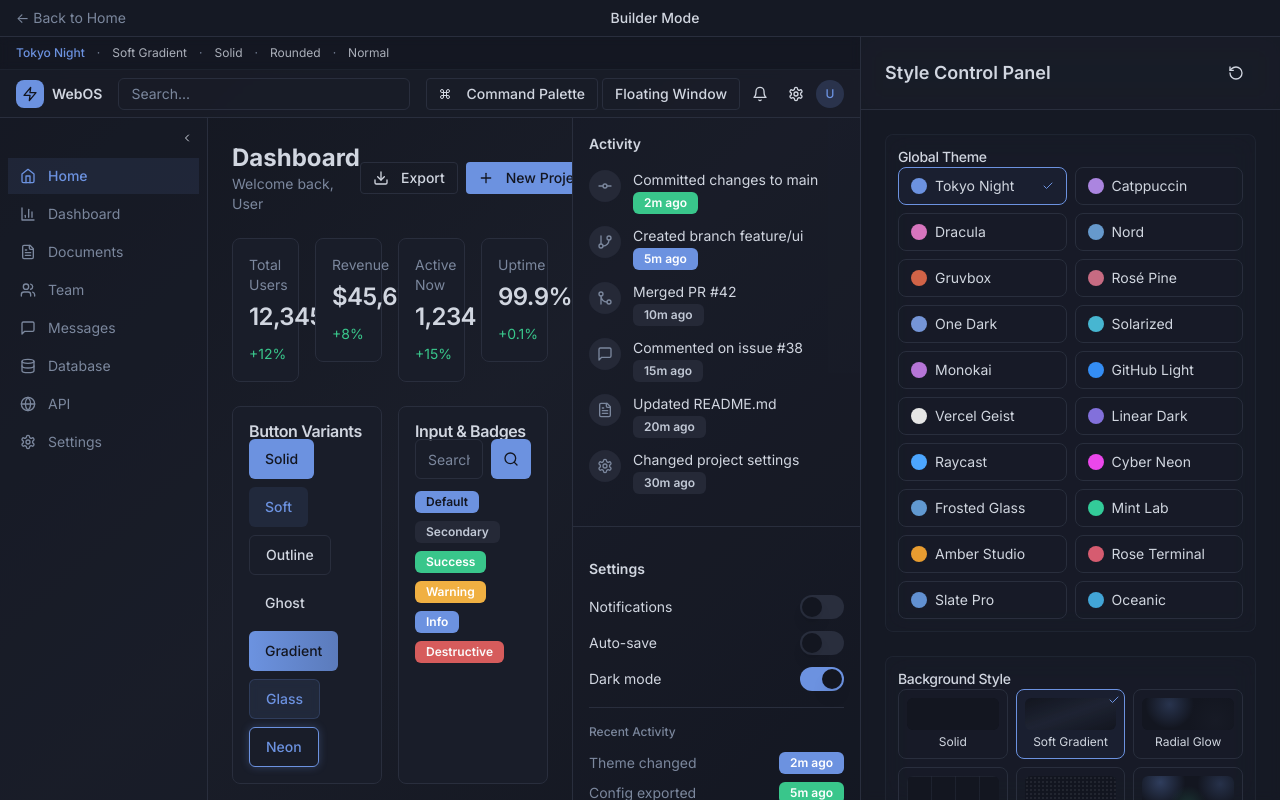
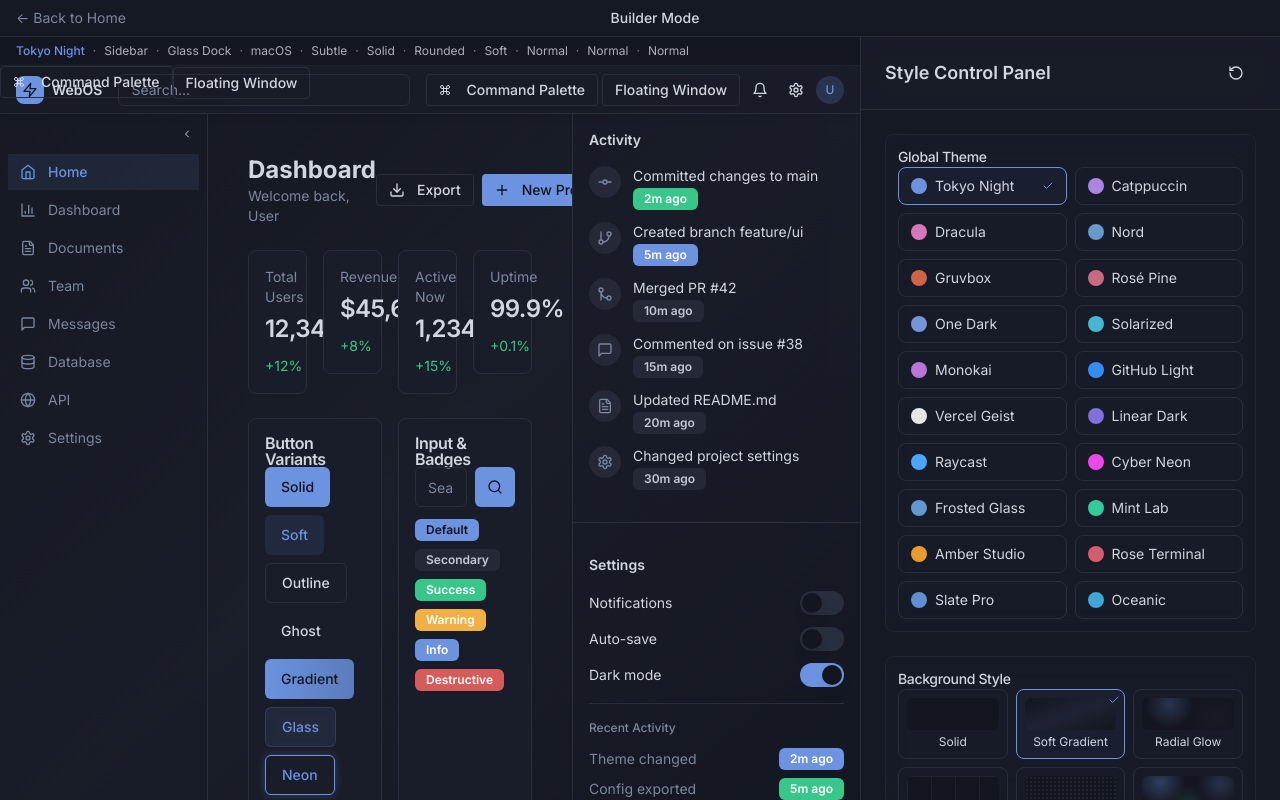
Before and after one commit to w0nderful666/w0nderful-ui-foundation, a React (Vite) app: page / in a window 1280 px wide. Both pictures are taken after a click on the button "Get Started". Built offline with nearby package versions, Linux system fonts and the light colour scheme; the HTML template or start-up script is replaced by a standard one.

Commit message:
feat: expand style controls - add Layout/Dock/Chrome/Border/Surface options, fix modal z-index, improve density/fontscale visibility

```diff
--- a/src/components/builder/CommandPalettePreview.tsx
+++ b/src/components/builder/CommandPalettePreview.tsx
@@ -43,15 +43,15 @@ export function CommandPalettePreview({ config }: CommandPalettePreviewProps) {
 
       <AnimatePresence>
         {open && (
-          <div className="fixed inset-0 z-50">
+          <div className="absolute inset-0 pointer-events-auto">
             <motion.div
-              className="fixed inset-0 bg-background/80 backdrop-blur-sm"
+              className="absolute inset-0 bg-background/80 backdrop-blur-sm"
               initial={{ opacity: 0 }}
               animate={{ opacity: 1 }}
               exit={{ opacity: 0 }}
               onClick={() => setOpen(false)}
             />
-            <div className="fixed inset-0 flex items-start justify-center pt-[20vh]">
+            <div className="absolute inset-0 flex items-start justify-center pt-[20vh] pointer-events-auto">
               <motion.div
                 className="w-full max-w-md bg-card border border-border rounded-xl shadow-2xl overflow-hidden"
                 initial={{ opacity: 0, scale: 0.95, y: -20 }}
--- a/src/components/builder/ConfigStatusBar.tsx
+++ b/src/components/builder/ConfigStatusBar.tsx
@@ -1,4 +1,5 @@
 import { type BuilderConfig } from '@/lib/builder'
+import { LAYOUT_STYLES, DOCK_STYLES, PANEL_CHROMES, BORDER_STYLES, SURFACE_MATERIALS } from '@/lib/builder'
 import { cn } from '@/lib/utils'
 
 interface ConfigStatusBarProps {
@@ -6,26 +7,37 @@ interface ConfigStatusBarProps {
 }
 
 export function ConfigStatusBar({ config }: ConfigStatusBarProps) {
+  const getLabel = <T extends { value: string; label: string }>(arr: T[], value: string) =>
+    arr.find(x => x.value === value)?.label || value
+
   const themeLabel = config.themePreset.split('-').map(w => w.charAt(0).toUpperCase() + w.slice(1)).join(' ')
-  const bgLabel = config.backgroundStyle.split('-').map(w => w.charAt(0).toUpperCase() + w.slice(1)).join(' ')
-  const cardLabel = config.cardStyle.charAt(0).toUpperCase() + config.cardStyle.slice(1)
-  const motionLabel = config.motionLevel.charAt(0).toUpperCase() + config.motionLevel.slice(1)
-  const radiusLabel = config.radius.charAt(0).toUpperCase() + config.radius.slice(1)
 
   return (
     <div className={cn(
-      'flex items-center gap-3 px-4 py-2 text-xs border-b border-border/50 bg-card/30 backdrop-blur-sm',
+      'flex items-center gap-2 px-4 py-1.5 text-xs border-b border-border/50 bg-card/30 backdrop-blur-sm',
       'overflow-x-auto whitespace-nowrap'
     )}>
-      <span className="font-medium text-primary">{themeLabel}</span>
-      <span className="text-muted-foreground">·</span>
-      <span className="text-foreground/80">{bgLabel}</span>
-      <span className="text-muted-foreground">·</span>
-      <span className="text-foreground/80">{cardLabel}</span>
-      <span className="text-muted-foreground">·</span>
-      <span className="text-foreground/80">{radiusLabel}</span>
-      <span className="text-muted-foreground">·</span>
-      <span className="text-foreground/80">{motionLabel}</span>
+      <span className="font-medium text-primary shrink-0">{themeLabel}</span>
+      <span className="text-muted-foreground shrink-0">·</span>
+      <span className="text-foreground/80 shrink-0">{getLabel(LAYOUT_STYLES, config.layoutStyle)}</span>
+      <span className="text-muted-foreground shrink-0">·</span>
+      <span className="text-foreground/80 shrink-0">{getLabel(DOCK_STYLES, config.dockStyle)}</span>
+      <span className="text-muted-foreground shrink-0">·</span>
+      <span className="text-foreground/80 shrink-0">{getLabel(PANEL_CHROMES, config.panelChrome)}</span>
+      <span className="text-muted-foreground shrink-0">·</span>
+      <span className="text-foreground/80 shrink-0">{getLabel(BORDER_STYLES, config.borderStyle)}</span>
+      <span className="text-muted-foreground shrink-0">·</span>
+      <span className="text-foreground/80 shrink-0">{getLabel(SURFACE_MATERIALS, config.surfaceMaterial)}</span>
+      <span className="text-muted-foreground shrink-0">·</span>
+      <span className="text-foreground/80 shrink-0">{config.radius.charAt(0).toUpperCase() + config.radius.slice(1)}</span>
+      <span className="text-muted-foreground shrink-0">·</span>
+      <span className="text-foreground/80 shrink-0">{config.shadow.charAt(0).toUpperCase() + config.shadow.slice(1)}</span>
+      <span className="text-muted-foreground shrink-0">·</span>
+      <span className="text-foreground/80 shrink-0">{config.density.charAt(0).toUpperCase() + config.density.slice(1)}</span>
+      <span className="text-muted-foreground shrink-0">·</span>
+      <span className="text-foreground/80 shrink-0">{config.fontScale.charAt(0).toUpperCase() + config.fontScale.slice(1)}</span>
+      <span className="text-muted-foreground shrink-0">·</span>
+      <span className="text-foreground/80 shrink-0">{config.motionLevel.charAt(0).toUpperCase() + config.motionLevel.slice(1)}</span>
     </div>
   )
 }
--- a/src/components/builder/ControlPanel.tsx
+++ b/src/components/builder/ControlPanel.tsx
@@ -18,6 +18,11 @@ import {
   INPUT_STYLES,
   MOTION_LEVELS,
   FONT_SCALES,
+  LAYOUT_STYLES,
+  DOCK_STYLES,
+  PANEL_CHROMES,
+  BORDER_STYLES,
+  SURFACE_MATERIALS,
   DEFAULT_CONFIG,
 } from '@/lib/builder'
 import { motion } from 'framer-motion'
@@ -66,6 +71,71 @@ export function ControlPanel({ config, onConfigChange, onReset }: ControlPanelPr
             <BackgroundPicker
               value={config.backgroundStyle}
               onChange={(v) => onConfigChange('backgroundStyle', v)}
+            />
+          </CardContent>
+        </Card>
+
+        <Card variant="glass" padding="sm">
+          <CardHeader>
+            <CardTitle className="text-sm font-medium">Layout Style</CardTitle>
+          </CardHeader>
+          <CardContent>
+            <StyleOptionGroup
+              options={LAYOUT_STYLES}
+              value={config.layoutStyle}
+              onChange={(v) => onConfigChange('layoutStyle', v as any)}
+            />
+          </CardContent>
+        </Card>
+
+        <Card variant="glass" padding="sm">
+          <CardHeader>
+            <CardTitle className="text-sm font-medium">Dock Style</CardTitle>
+          </CardHeader>
+          <CardContent>
+            <StyleOptionGroup
+              options={DOCK_STYLES}
+              value={config.dockStyle}
+              onChange={(v) => onConfigChange('dockStyle', v as any)}
+            />
+          </CardContent>
+        </Card>
+
+        <Card variant="glass" padding="sm">
+          <CardHeader>
+            <CardTitle className="text-sm font-medium">Panel Chrome</CardTitle>
+          </CardHeader>
+          <CardContent>
+            <StyleOptionGroup
+              options={PANEL_CHROMES}
+              value={config.panelChrome}
+              onChange={(v) => onConfigChange('panelChrome', v as any)}
+            />
+          </CardContent>
+        </Card>
+
+        <Card variant="glass" padding="sm">
+          <CardHeader>
+            <CardTitle className="text-sm font-medium">Border Style</CardTitle>
+          </CardHeader>
+          <CardContent>
+            <StyleOptionGroup
+              options={BORDER_STYLES}
+              value={config.borderStyle}
+              onChange={(v) => onConfigChange('borderStyle', v as any)}
+            />
+          </CardContent>
+        </Card>
+
+        <Card variant="glass" padding="sm">
+          <CardHeader>
+            <CardTitle className="text-sm font-medium">Surface Material</CardTitle>
+          </CardHeader>
+          <CardContent>
+            <StyleOptionGroup
+              options={SURFACE_MATERIALS}
+              value={config.surfaceMaterial}
+              onChange={(v) => onConfigChange('surfaceMaterial', v as any)}
             />
           </CardContent>
         </Card>
--- a/src/components/builder/FloatingWindowPreview.tsx
+++ b/src/components/builder/FloatingWindowPreview.tsx
@@ -28,7 +28,7 @@ export function FloatingWindowPreview({ config }: FloatingWindowPreviewProps) {
       <AnimatePresence>
         {open && (
           <motion.div
-            className="absolute top-20 right-80 w-80 bg-card border border-border rounded-xl shadow-2xl overflow-hidden z-40"
+            className="absolute top-20 right-8 w-80 bg-card border border-border rounded-xl shadow-2xl overflow-hidden z-[70]"
             initial={{ opacity: 0, scale: 0.9, y: 20 }}
             animate={{ opacity: 1, scale: 1, y: 0 }}
             exit={{ opacity: 0, scale: 0.9, y: 20 }}
--- a/src/components/builder/PreviewApp.tsx
+++ b/src/components/builder/PreviewApp.tsx
@@ -406,6 +406,7 @@ export function PreviewApp({ config }: PreviewAppProps) {
   )
 
   return (
+    <div className="relative h-full">
       <PreviewShell
         config={config}
         topNav={topNav}
@@ -414,5 +415,11 @@ export function PreviewApp({ config }: PreviewAppProps) {
         rightPanel={rightPanel}
         footer={<StatusBar />}
       />
+      {/* Overlay for modals - renders on top of PreviewShell */}
+      <div className="absolute inset-0 pointer-events-none z-[60]">
+        <CommandPalettePreview config={config} />
+        <FloatingWindowPreview config={config} />
+      </div>
+    </div>
   )
 }
--- a/src/components/builder/PreviewShell.tsx
+++ b/src/components/builder/PreviewShell.tsx
@@ -33,10 +33,20 @@ export function PreviewShell({ config, topNav, sidebar, content, rightPanel, foo
   const [sidebarOpen, setSidebarOpen] = useState(false)
   const motionConfig = getMotionConfig(config.motionLevel as any)
 
+  const shellStyle = {
+    boxShadow: 'var(--shadow-md)',
+  }
+
+  const densityStyle = {
+    padding: 'var(--density-spacing-md)',
+    gap: 'var(--density-gap)',
+  }
+
   return (
     <div className="flex flex-col h-full">
       <motion.header
         className="flex items-center h-12 px-4 border-b border-border bg-card/80 backdrop-blur-sm shrink-0"
+        style={shellStyle}
         initial={{ opacity: 0, y: -8 }}
         animate={{ opacity: 1, y: 0 }}
         transition={{ duration: motionConfig.duration.normal }}
@@ -87,7 +97,13 @@ export function PreviewShell({ config, topNav, sidebar, content, rightPanel, foo
           {sidebar}
         </motion.aside>
 
-        <main className="flex-1 overflow-y-auto">
+        <main
+          className="flex-1 overflow-y-auto"
+          style={{
+            padding: 'var(--density-spacing-md)',
+            fontSize: 'var(--font-size-base)',
+          }}
+        >
           {content}
         </main>
 
--- a/src/lib/builder.ts
+++ b/src/lib/builder.ts
@@ -52,10 +52,25 @@ export type MotionLevel = 'off' | 'subtle' | 'normal' | 'expressive' | 'cinemati
 
 export type FontScale = 'compact' | 'normal' | 'large' | 'display'
 
+export type LayoutStyle = 'sidebar' | 'topbar' | 'split' | 'floating-panels' | 'dashboard-grid'
+
+export type DockStyle = 'minimal' | 'glass-dock' | 'pill-dock' | 'floating-shelf' | 'neon-dock'
+
+export type PanelChrome = 'macos' | 'linux' | 'terminal' | 'minimal' | 'studio'
+
+export type BorderStyle = 'none' | 'subtle' | 'strong' | 'glow' | 'dashed' | 'double'
+
+export type SurfaceMaterial = 'solid' | 'glass' | 'matte' | 'acrylic' | 'paper' | 'terminal'
+
 export interface BuilderConfig {
   themePreset: ThemePreset
   mode: Mode
   backgroundStyle: BackgroundStyle
+  layoutStyle: LayoutStyle
+  dockStyle: DockStyle
+  panelChrome: PanelChrome
+  borderStyle: BorderStyle
+  surfaceMaterial: SurfaceMaterial
   radius: Radius
   shadow: Shadow
   density: Density
@@ -176,10 +191,57 @@ export const FONT_SCALES: { value: FontScale; label: string }[] = [
   { value: 'display', label: 'Display' },
 ]
 
+export const LAYOUT_STYLES: { value: LayoutStyle; label: string }[] = [
+  { value: 'sidebar', label: 'Sidebar' },
+  { value: 'topbar', label: 'Topbar' },
+  { value: 'split', label: 'Split View' },
+  { value: 'floating-panels', label: 'Floating Panels' },
+  { value: 'dashboard-grid', label: 'Dashboard Grid' },
+]
+
+export const DOCK_STYLES: { value: DockStyle; label: string }[] = [
+  { value: 'minimal', label: 'Minimal' },
+  { value: 'glass-dock', label: 'Glass Dock' },
+  { value: 'pill-dock', label: 'Pill Dock' },
+  { value: 'floating-shelf', label: 'Floating Shelf' },
+  { value: 'neon-dock', label: 'Neon Dock' },
+]
+
+export const PANEL_CHROMES: { value: PanelChrome; label: string }[] = [
+  { value: 'macos', label: 'macOS' },
+  { value: 'linux', label: 'Linux' },
+  { value: 'terminal', label: 'Terminal' },
+  { value: 'minimal', label: 'Minimal' },
+  { value: 'studio', label: 'Studio' },
+]
+
+export const BORDER_STYLES: { value: BorderStyle; label: string }[] = [
+  { value: 'none', label: 'None' },
+  { value: 'subtle', label: 'Subtle' },
+  { value: 'strong', label: 'Strong' },
+  { value: 'glow', label: 'Glow' },
+  { value: 'dashed', label: 'Dashed' },
+  { value: 'double', label: 'Double' },
+]
+
+export const SURFACE_MATERIALS: { value: SurfaceMaterial; label: string }[] = [
+  { value: 'solid', label: 'Solid' },
+  { value: 'glass', label: 'Glass' },
+  { value: 'matte', label: 'Matte' },
+  { value: 'acrylic', label: 'Acrylic' },
+  { value: 'paper', label: 'Paper' },
+  { value: 'terminal', label: 'Terminal' },
+]
+
 export const DEFAULT_CONFIG: BuilderConfig = {
   themePreset: 'tokyo-night',
   mode: 'dark',
   backgroundStyle: 'soft-gradient',
+  layoutStyle: 'sidebar',
+  dockStyle: 'glass-dock',
+  panelChrome: 'macos',
+  borderStyle: 'subtle',
+  surfaceMaterial: 'solid',
   radius: 'rounded',
   shadow: 'soft',
   density: 'normal',
--- a/src/lib/storage.ts
+++ b/src/lib/storage.ts
@@ -9,6 +9,11 @@ function isValidConfig(data: unknown): data is BuilderConfig {
     typeof config.themePreset === 'string' &&
     typeof config.mode === 'string' &&
     typeof config.backgroundStyle === 'string' &&
+    typeof config.layoutStyle === 'string' &&
+    typeof config.dockStyle === 'string' &&
+    typeof config.panelChrome === 'string' &&
+    typeof config.borderStyle === 'string' &&
+    typeof config.surfaceMaterial === 'string' &&
     typeof config.radius === 'string' &&
     typeof config.shadow === 'string' &&
     typeof config.density === 'string' &&
@@ -58,6 +63,11 @@ export function mergeWithDefaultConfig(partial: Partial<BuilderConfig>): Builder
     themePreset: partial.themePreset ?? DEFAULT_CONFIG.themePreset,
     mode: partial.mode ?? DEFAULT_CONFIG.mode,
     backgroundStyle: partial.backgroundStyle ?? DEFAULT_CONFIG.backgroundStyle,
+    layoutStyle: partial.layoutStyle ?? DEFAULT_CONFIG.layoutStyle,
+    dockStyle: partial.dockStyle ?? DEFAULT_CONFIG.dockStyle,
+    panelChrome: partial.panelChrome ?? DEFAULT_CONFIG.panelChrome,
+    borderStyle: partial.borderStyle ?? DEFAULT_CONFIG.borderStyle,
+    surfaceMaterial: partial.surfaceMaterial ?? DEFAULT_CONFIG.surfaceMaterial,
     radius: partial.radius ?? DEFAULT_CONFIG.radius,
     shadow: partial.shadow ?? DEFAULT_CONFIG.shadow,
     density: partial.density ?? DEFAULT_CONFIG.density,
```
Lines whose indentation alone changed are shown as unchanged.
